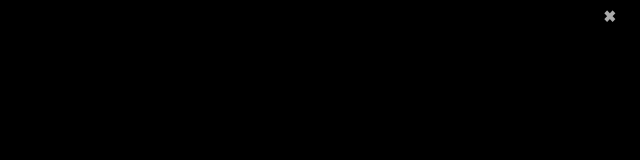
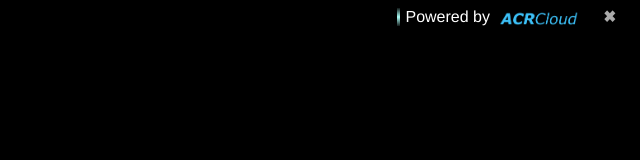
Before and after one commit to losnappas/Song-identifier, a browser extension: page attention_bar/topbar.html in a window 1280 px wide. Shown: the whole page, without its empty margins (640-1280 px from the left). Drawn offline with Linux system fonts and the light colour scheme.

Commit message:
acrcloud "collab"

```diff
--- a/attention_bar/styles/abstyle.css
+++ b/attention_bar/styles/abstyle.css
@@ -49,3 +49,21 @@ a.top-bar-link {
   background-image: linear-gradient(to bottom, #3cb0fd, #3498db);
   text-decoration: none;
 }
+
+.ad {
+	border-left: medium solid;
+	float: left;
+	padding-left: 5px;
+	border-image: linear-gradient(to bottom, rgb(0,0,0) 1%,rgb(173,255,248) 50%,rgb(0,0,0) 100%) 1;
+}
+
+.ads {
+	float:left;
+}
+
+img.acrcloud-logo {
+	height: 1.6rem;
+	display: inline-block;
+	box-sizing: border-box;
+	margin-top: -3px;
+}
--- a/attention_bar/topbar.html
+++ b/attention_bar/topbar.html
@@ -10,6 +10,10 @@
 <body id="song-id-frame" class="song-id-frame">
 	<nav class="top-bar">
 		<div class="top-bar-right">
+			<div class="ads">
+				<span id="ad" class="ad">Powered by</span>
+				<img src="images/acrcloud-logo.png" alt="ACRCloud" class="acrcloud-logo" >
+			</div>
 			<button class="top-bar btn close" id="again">Try again with more time</button>
 			<a target="_top" class="top-bar-link close" href="#" id="google">google.com</a>
 			<a target="_top" class="top-bar-link close" href="#" id="youtube">youtube.com</a>
@@ -23,7 +27,6 @@
 		<span id="separator" class="separator"></span>
 		<span id="artist" class="result"></span>
 
-
 	</nav>
 	<script src="scripts/abscript.js"></script>
 </body>
```
Also changed, not shown: attention_bar/images/acrcloud-logo.png (added), manifest.json, readme.md.
